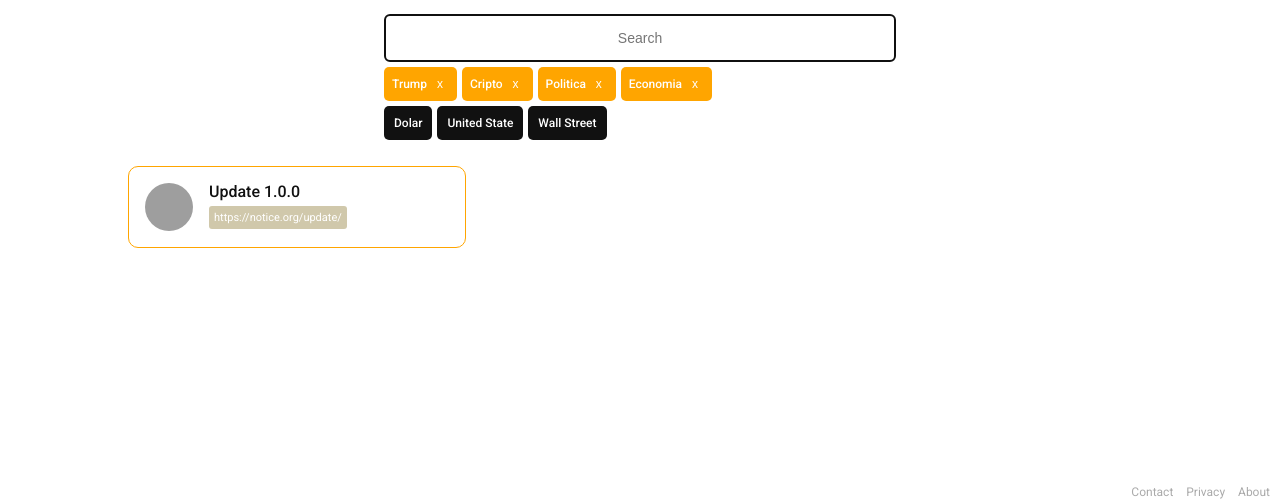
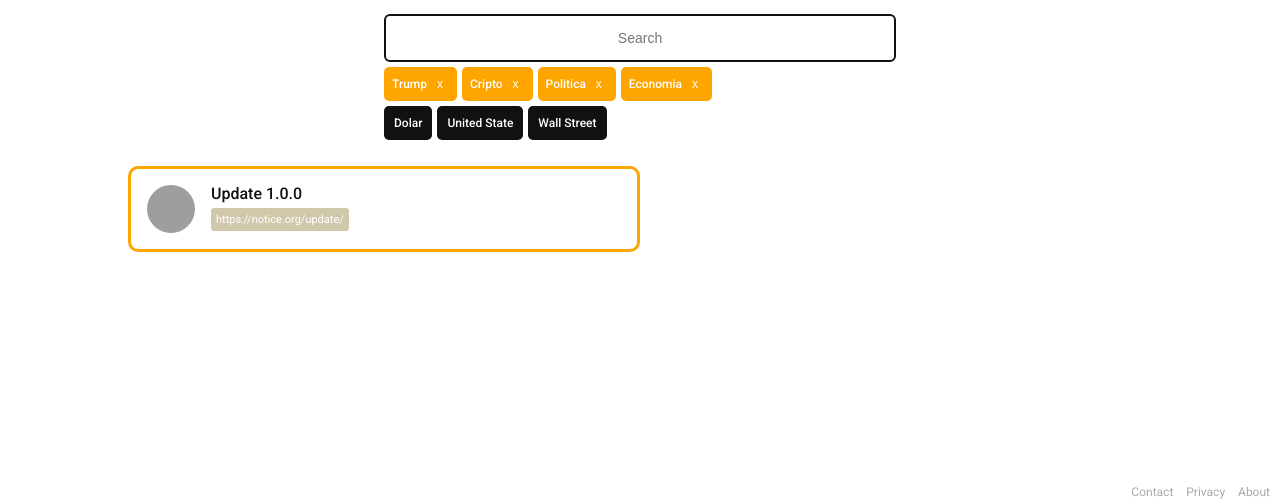
Before and after one commit to 27b/news-scraper, a Flask app: page / in a window 1280 px wide. Shown: the part 296-800 px from the top of the page. Run offline with Flask 2, Linux system fonts and the light colour scheme; data that the repository does not hold is empty; parts of the project's set-up code (start-up, migrations or seed data) failed here and were passed over; grey boxes are pictures that could not be loaded.

Commit message:
Updating: Client design

```diff
--- a/models.py
+++ b/models.py
@@ -47,6 +47,7 @@ class PostSchema(Schema):
     author = fields.Str()
     datetime = fields.Str()
     newsletter_id = fields.Str()
+    category_id = fields.Str()
 
     class Meta:
         ordered = True
--- a/static/css/style.css
+++ b/static/css/style.css
@@ -162,7 +162,7 @@ body{
 	margin-top: 2%;
 	padding:0 10%;
 	display: grid;
-	grid-template-columns: repeat(3, 33%);
+	grid-template-columns: repeat(2, 50%);
   	grid-gap: 5px;
   	grid-auto-rows: minmax(auto, auto);
 }
@@ -171,7 +171,7 @@ body{
 	padding: 15px;
 	display: flex;
 	flex-direction: row;
-	border: 1px solid #ccc;
+	border: 3px solid #a7e4ac;
 	border-radius: 10px;
 	text-decoration: none;
 	color: #111;
@@ -179,7 +179,7 @@ body{
 }
 
 .content:hover {
-	border: 1px solid #999;
+	border: 3px solid #558c44;
 	background: #fefefe;
 }
 
@@ -205,7 +205,7 @@ body{
 }
 
 .content .information p {
-	width: 300px;
+	width: 420px;
 	white-space: nowrap;
 	text-overflow: ellipsis;
 	overflow: hidden;
--- a/static/js/components/content.js
+++ b/static/js/components/content.js
@@ -9,6 +9,10 @@ const newsletter_icons = [
     /* WashingtonPost */ 'https://play-lh.googleusercontent.com/JDrO88srYGmqrOeyqtT1al3JQD0IKRS-OO7PDMjETiPuDNgCC45wJF8LIBH-QOcTMTE'
 ]
 
+const categories = [
+    null, 'business', 'politics', 'technology', 'science', 'world', 'books', 'style', 'education', 'health', 'sports', 'arts',
+    'television', 'climate', 'automobile'
+]
 
 let posts = new Component("content-list")
 
@@ -19,15 +23,24 @@ posts.onEvent('load', async () => {
 
     for (var i = 0; i <= data.length; i++) {
         let postItem = data[i]
+
+        if (postItem.author != '') {
+            var author = '<div class="key">' + postItem.author + '</div>'
+        } else {
+            var author = ''
+        }
+
         let postComponent = `
             <a class="content" href="/post/${postItem.id}">
                 <img src="${newsletter_icons[postItem.newsletter_id]}">
                 <div class="information">
                     <p>${postItem.title}</p>
-                    <span style="font-size:12px;">${postItem.description}</span>
-                    <!-- <div class="information-atributes">
+                    <span style="font-size:14px;">${postItem.description}</span>
+                    <div class="information-atributes">
+                        <div class="key">${categories[postItem.category_id]}</div>
                         <div class="key">${postItem.datetime.substring(0, 9)}</div>
-                    </div> -->
+                        ${author}
+                    </div>
                 </div>
             </a>
         `
--- a/templates/index.html
+++ b/templates/index.html
@@ -43,7 +43,7 @@
 	</div>
 
 	<div id="content-list" class="content-list">
-		<a class="content" href="#" style="border:1px solid orange">
+		<a class="content" href="#" style="border: 3px solid orange">
 			<img src="https://upload.wikimedia.org/wikipedia/commons/thumb/a/a0/Corredor_naranja_cordoba_argentina.svg/1200px-Corredor_naranja_cordoba_argentina.svg.png">
 			<div class="information">
 				<p>Update 1.0.0</p>
```
